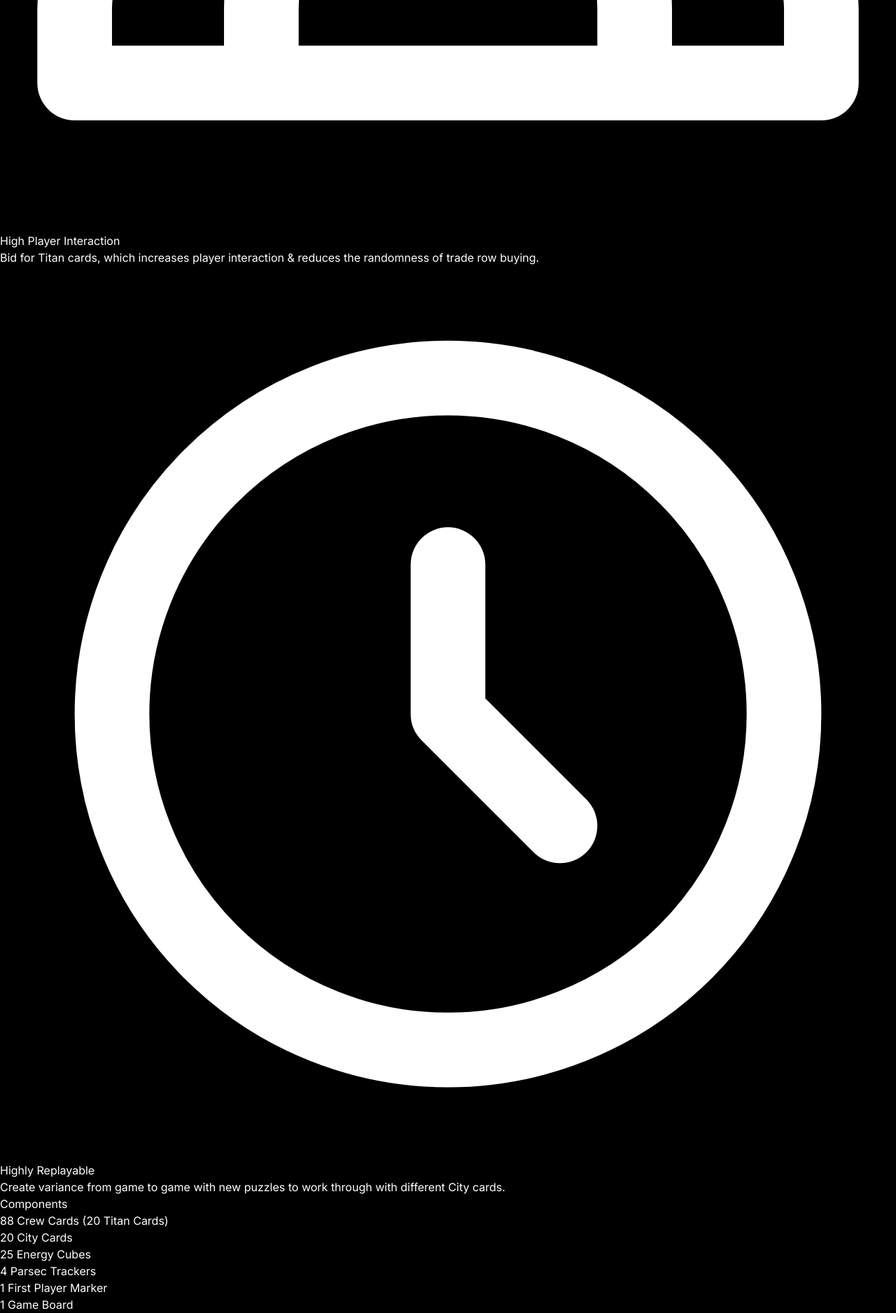
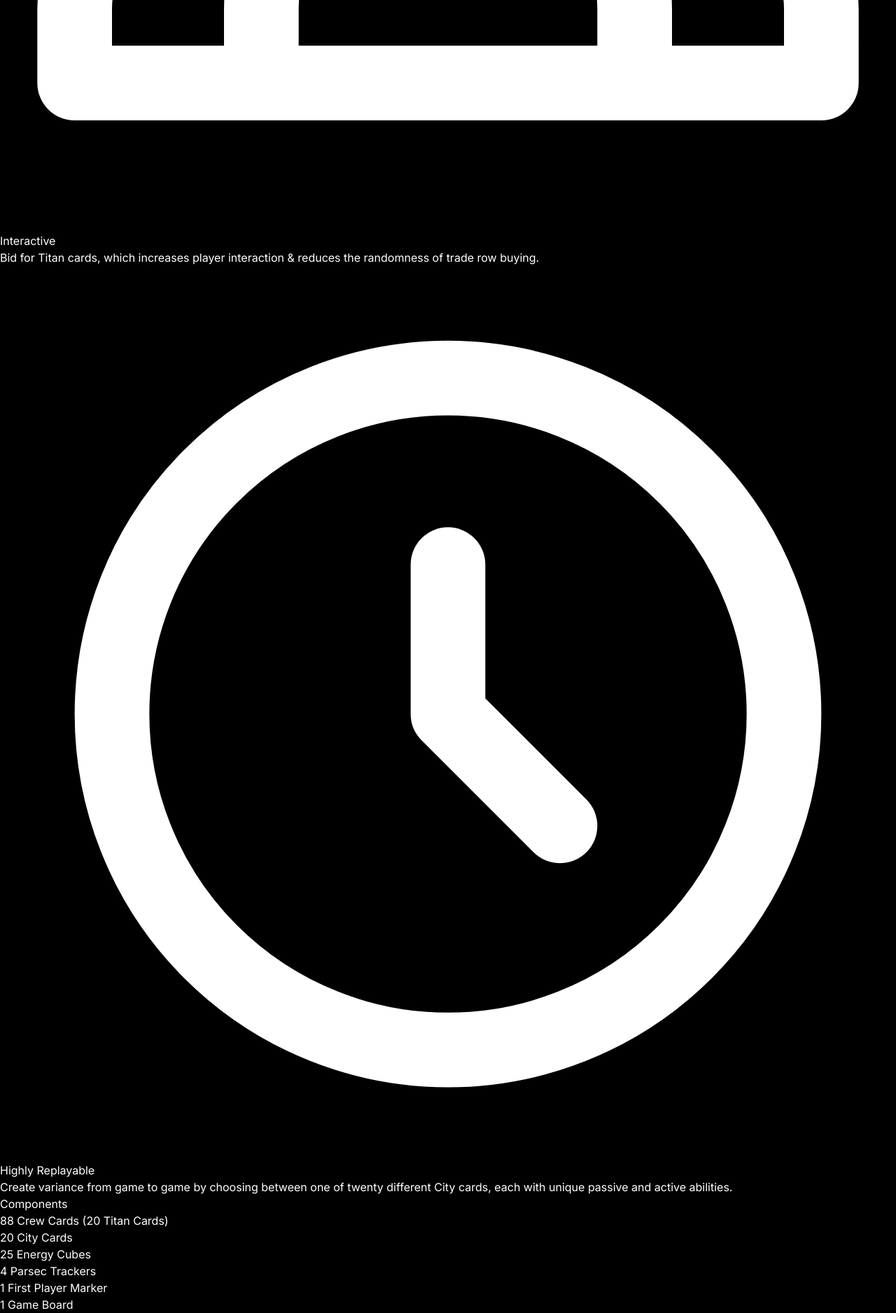
Before and after one commit to Nedak23/racetokepler.com, a Next.js app: page / in a window 1280 px wide. Shown: the part 2564-4440 px from the top of the page at 70% size. Built offline with nearby package versions, Linux system fonts and the light colour scheme.

Commit message:
bugfix/feature change

```diff
--- a/src/app/page.tsx
+++ b/src/app/page.tsx
@@ -115,13 +115,13 @@ export default function Home() {
           <div className="max-w-3xl mx-auto text-center">
             <h2 className="text-4xl font-bold text-white mb-8">The Premise</h2>
             <p className="text-xl text-gray-200 mb-6">
-              The 20 most populous world cities have launched into the cosmos, each racing to claim humanity's new home: Kepler-452b.
+              The 20 most populous world cities have launched into the cosmos, each racing to claim humanity&apos;s new home: Kepler-452b.
             </p>
             <p className="text-xl text-gray-200 mb-6">
-              Rising temperatures have rendered our planet unlivable, but humanity always finds a way. In the twilight of Earth's habitability, this is humanities greatest challenge yet.
+              Rising temperatures have rendered our planet unlivable, but humanity always finds a way. In the twilight of Earth&apos;s habitability, this is humanities greatest challenge yet.
             </p>
             <p className="text-xl text-gray-200">
-              In Race to Kepler, you'll lead one of these ambitious city-states in a high-stakes interstellar competition. Recruit elite crew members, bid for powerful Titans, and generate the energy needed to power your ship. Your mission: be the first to reach and colonize our species' last hope for survival.
+              In Race to Kepler, you&apos;ll lead one of these ambitious city-states in a high-stakes interstellar competition. Recruit elite crew members, bid for powerful Titans, and generate the energy needed to power your ship. Your mission: be the first to reach and colonize our species&apos; last hope for survival.
             </p>
           </div>
         </div>
@@ -153,7 +153,7 @@ export default function Home() {
                   <path strokeLinecap="round" strokeLinejoin="round" strokeWidth={2} d="M17 20h5v-2a3 3 0 00-5.356-1.857M17 20H7m10 0v-2c0-.656-.126-1.283-.356-1.857M7 20H2v-2a3 3 0 015.356-1.857M7 20v-2c0-.656.126-1.283.356-1.857m0 0a5.002 5.002 0 019.288 0M15 7a3 3 0 11-6 0 3 3 0 016 0zm6 3a2 2 0 11-4 0 2 2 0 014 0zM7 10a2 2 0 11-4 0 2 2 0 014 0z" />
                 </svg>
               </div>
-              <h3 className="text-2xl font-bold text-white mb-4">High Player Interaction</h3>
+              <h3 className="text-2xl font-bold text-white mb-4">Interactive</h3>
               <p className="text-gray-300">
                 Bid for Titan cards, which increases player interaction & reduces the randomness of trade row buying.
               </p>
@@ -166,7 +166,7 @@ export default function Home() {
               </div>
               <h3 className="text-2xl font-bold text-white mb-4">Highly Replayable</h3>
               <p className="text-gray-300">
-                Create variance from game to game with new puzzles to work through with different City cards.
+                Create variance from game to game by choosing between one of twenty different City cards, each with unique passive and active abilities.
               </p>
             </div>
           </div>
```
